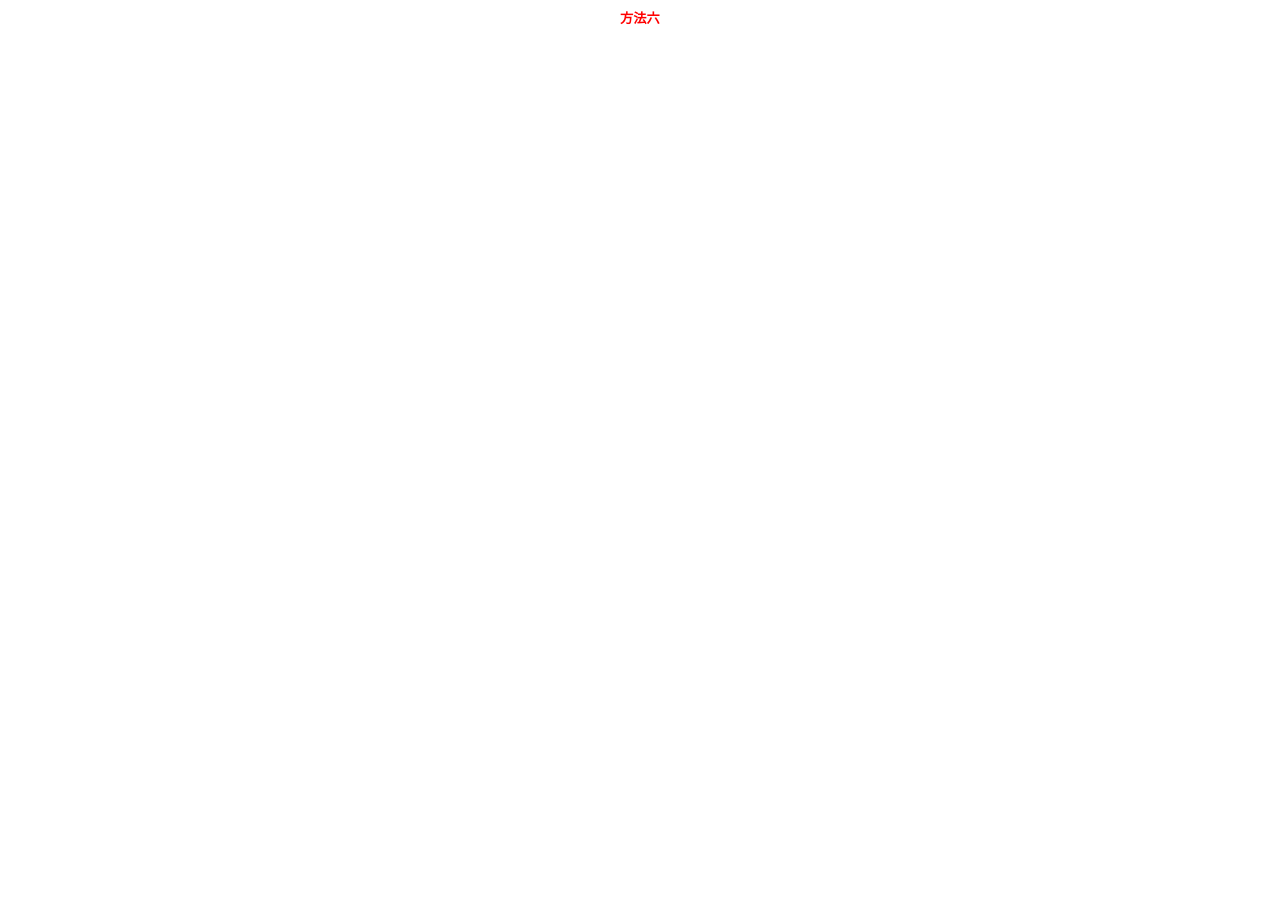
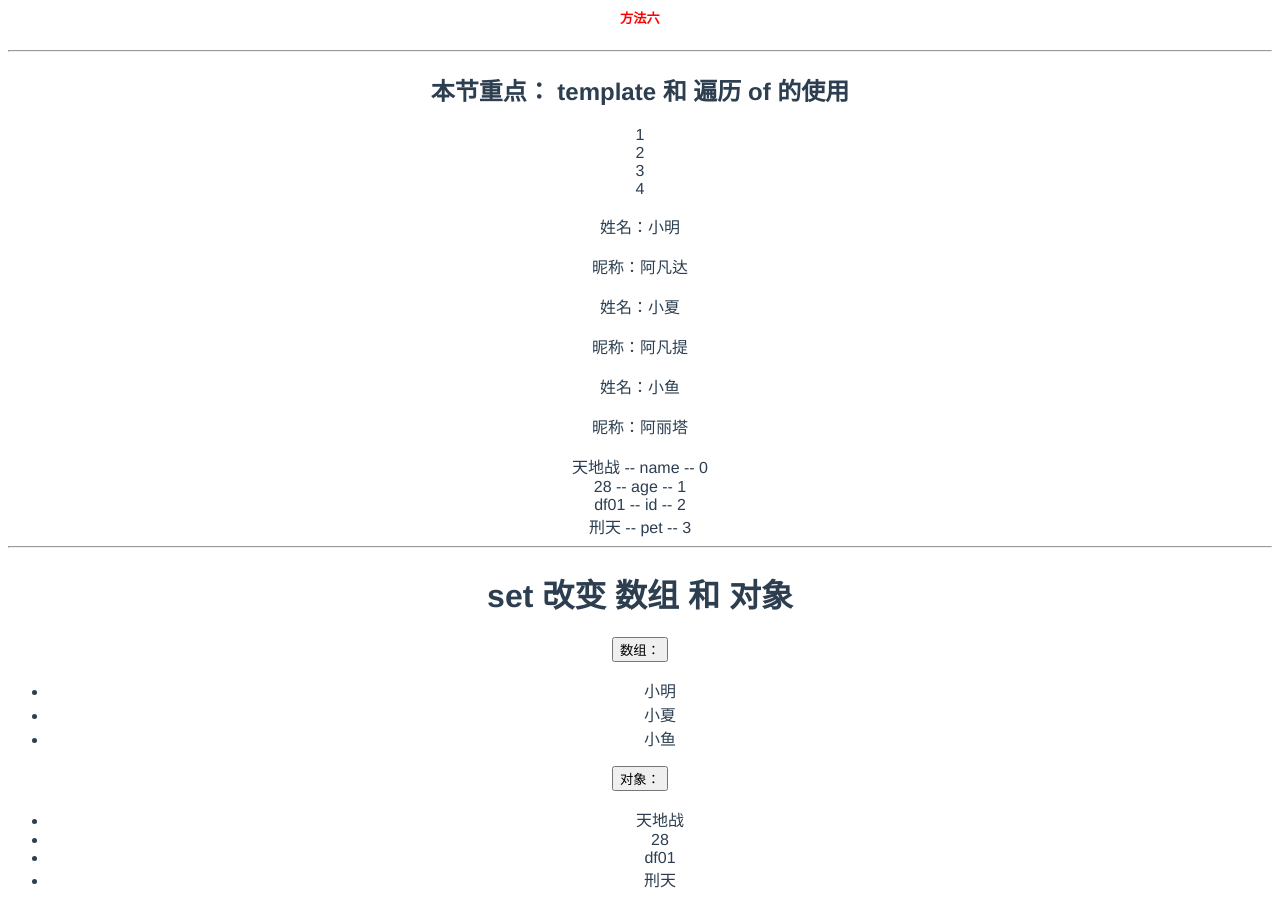
Before and after one commit to haidaohaha/study-vue-todo, a Vue app: page / in a window 1280 px wide. Shown: the part 560-1467 px from the top of the page. Before the commit the page ends 800 px from the top, so only its background shows below. Built offline with nearby package versions, Linux system fonts and the light colour scheme.

Commit message:
feat:set的使用

```diff
--- a/package.json
+++ b/package.json
@@ -29,7 +29,9 @@
       "plugin:vue/essential",
       "eslint:recommended"
     ],
-    "rules": {},
+    "rules": {
+      "no-console": 0
+    },
     "parserOptions": {
       "parser": "babel-eslint"
     }
--- a/src/App.vue
+++ b/src/App.vue
@@ -1,19 +1,28 @@
 <template>
   <div id="app">
     <TodoList msg="TodoList"/>
+    <GetSetFun/>
     <ClassStyleUse/>
+    <ItemOfListUse/>
+    <SetArrayObjUse/>
   </div>
 </template>
 
 <script>
 import TodoList from "./components/TodoList.vue";
-import ClassStyleUse from "./components/ClassStyleUse.vue";
+import GetSetFun from "./components/chapter_three/GetSetFun.vue";
+import ClassStyleUse from "./components/chapter_three/ClassStyleUse.vue";
+import ItemOfListUse from "./components/chapter_three/ItemOfListUse.vue";
+import SetArrayObjUse from "./components/chapter_three/SetArrayObjUse.vue";
 
 export default {
   name: "app",
   components: {
     TodoList,
-    ClassStyleUse
+    GetSetFun,
+    ClassStyleUse,
+    ItemOfListUse,
+    SetArrayObjUse,
   }
 };
 </script>
--- a/src/components/TodoList.vue
+++ b/src/components/TodoList.vue
@@ -4,13 +4,11 @@
     <input v-model="inputValue">
     <button @click="handleSubmit">提交</button>
     <TodoBottom :todoList="todoList" @delete="handleDelete"/>
-    <GetSetFun/>
   </div>
 </template>
 
 <script>
 import TodoBottom from "./TodoBottom.vue";
-import GetSetFun from "./GetSetFun.vue";
 
 export default {
   name: "todolist",
@@ -18,8 +16,7 @@ export default {
     msg: String
   },
   components: {
-    TodoBottom,
-    GetSetFun
+    TodoBottom
   },
   methods: {
     handleSubmit() {
--- a/src/components/a_template.vue
+++ b/src/components/a_template.vue
@@ -11,6 +11,8 @@ export default {
   computed: {},
   watch: {},
   methods: {},
-  data() {}
+  data() {
+    return {}
+  }
 };
 </script>
--- /dev/null
+++ b/src/components/chapter_three/ItemOfListUse.vue
@@ -0,0 +1,38 @@
+<style scoped>
+</style>
+<template>
+  <div class="item_of_list_use">
+    <hr>
+    <h2>本节重点： template 和 遍历 of 的使用</h2>
+    <div v-for="(item,index) of list" :key="index">{{item}}</div>
+    <template v-for="item of listObj" :keyed="item.id">
+      <p :key="item.id+item.name">姓名：{{item.name}}</p>
+      <p :key="item.id+item.pet">昵称：{{item.pet}}</p>
+    </template>
+    <div v-for="(item,key,index) of obj" :key="item">
+      {{item}} -- {{key}} -- {{index}}
+    </div>
+  </div>
+</template>
+<script>
+export default {
+  name: "item_of_list_use",
+  computed: {},
+  watch: {},
+  methods: {},
+  data() {
+   return {
+     list:[1,2,3,4],
+     listObj:[
+       { name:'小明',age:28,id:'user01',pet:'阿凡达' },
+       { name:'小夏',age:20,id:'user02',pet:'阿凡提' },
+       { name:'小鱼',age:18,id:'user03',pet:'阿丽塔' },
+     ],
+     obj:{
+       name:'天地战',age:28,id:'df01',pet:'刑天'
+     }
+
+     }
+  }
+};
+</script>
--- /dev/null
+++ b/src/components/chapter_three/SetArrayObjUse.vue
@@ -0,0 +1,47 @@
+<style scoped>
+</style>
+<template>
+  <div class="set_array_obj_use">
+    <hr>
+    <h1>set 改变 数组 和 对象</h1>
+    <button @click="handleClickArray">数组：</button>
+    <ul>
+      <li v-for="item of arrayList" :key="item.id">{{item.name}}</li>
+    </ul>
+    <button @click="handleClickObject">对象：</button>
+    <ul>
+      <li v-for="item of obj" :key="item">{{item}}</li>
+    </ul>
+
+  </div>
+</template>
+<script>
+export default {
+  name: "set_array_obj_use",
+  computed: {
+  },
+  watch: {},
+  methods: {
+    handleClickArray(){
+      this.$set(this.arrayList,3,{'name':'set 加',id:'setid'})
+      console.log("handleClickArray");
+    },
+    handleClickObject(){
+      this.$set(this.obj,'type','set 加')
+      console.log("handleClickObject");
+    },
+  },
+  data() {
+    return {
+      arrayList:[
+       { name:'小明',age:28,id:'user01',pet:'阿凡达' },
+       { name:'小夏',age:20,id:'user02',pet:'阿凡提' },
+       { name:'小鱼',age:18,id:'user03',pet:'阿丽塔' },
+     ],
+     obj:{
+       name:'天地战',age:28,id:'df01',pet:'刑天'
+     }
+    }
+  }
+};
+</script>
```
Also changed, not shown: src/components/chapter_three/ClassStyleUse.vue (renamed from src/components/ClassStyleUse.vue), src/components/chapter_three/GetSetFun.vue (renamed from src/components/GetSetFun.vue), 1 other file (tests, documents, lock files or other folders).
